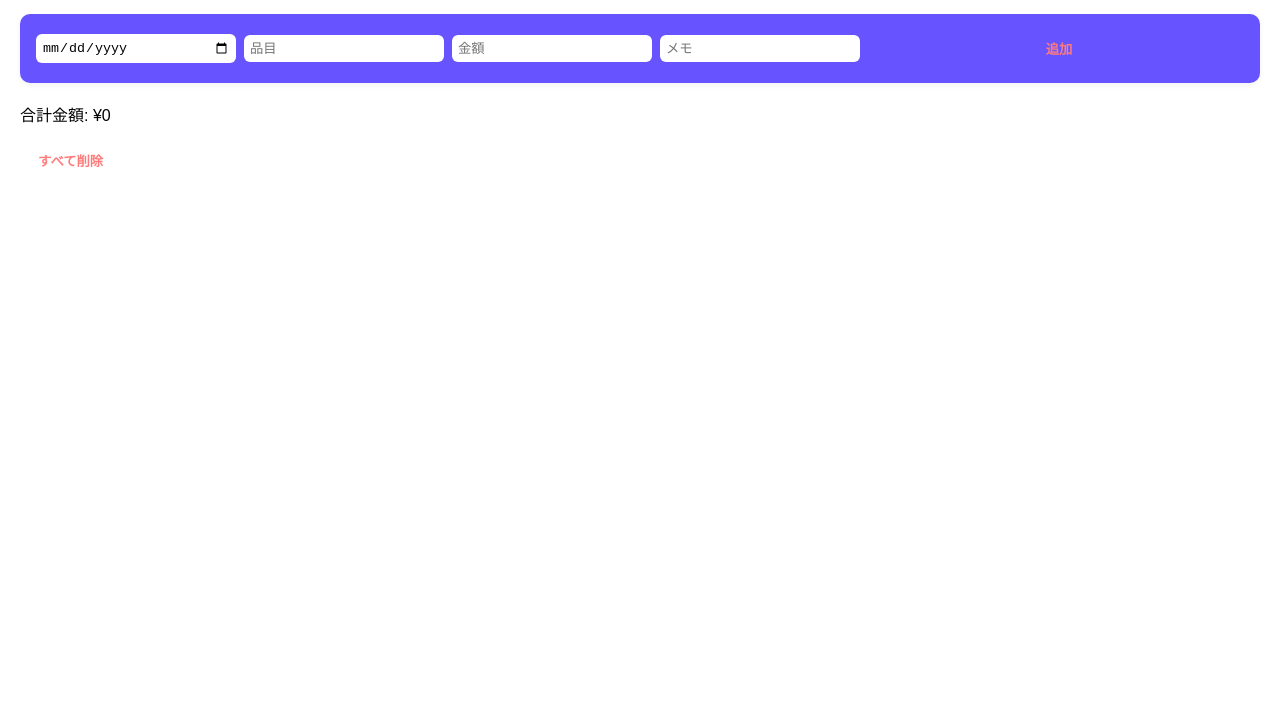
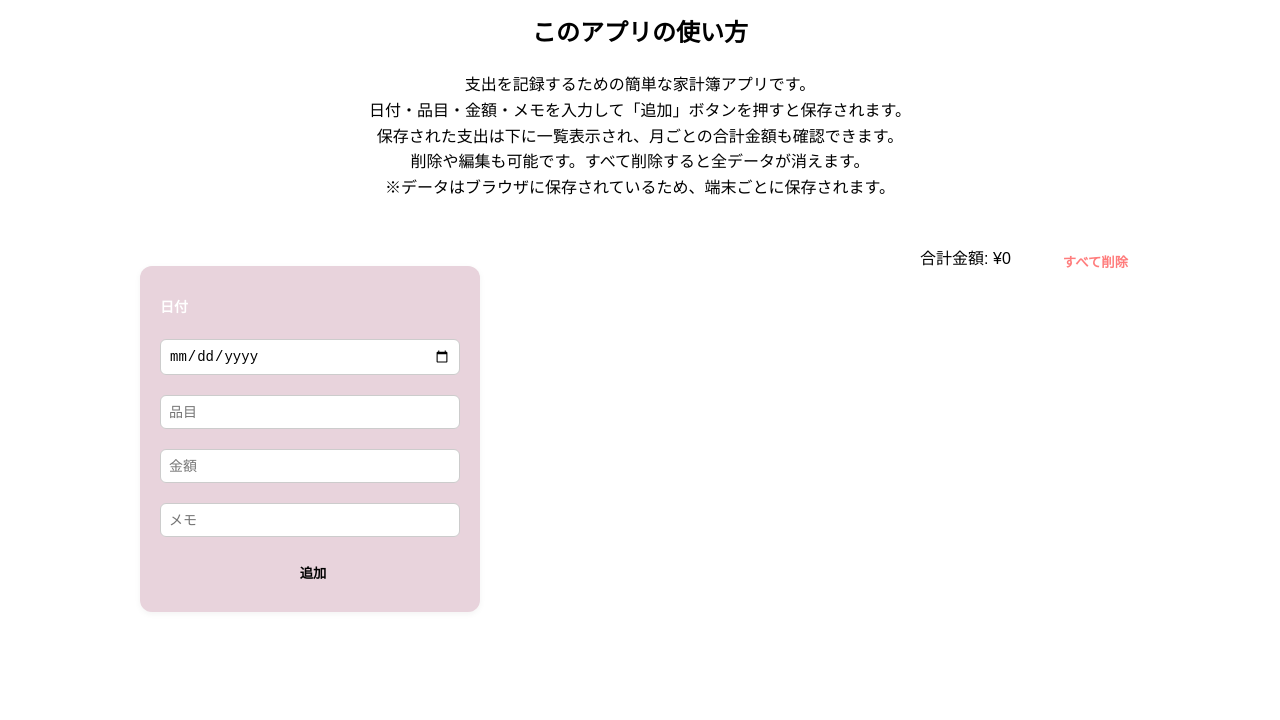
Before and after one commit to HanaWebdesign/my-kakeibo, a plain HTML site: page index.html in a window 1280 px wide. Shown: the part 80-800 px from the top of the page. Drawn offline with Linux system fonts and the light colour scheme; a web font is replaced by a local one.

Commit message:
Add files via upload

```diff
--- a/index.html
+++ b/index.html
@@ -10,7 +10,21 @@
 </head>
 <body>
   <h1>ずぼら家計簿アプリ</h1>
+  <section id="manual" class="card">
+  <h2>このアプリの使い方</h2>
+  <ul>
+    <li>支出を記録するための簡単な家計簿アプリです。</li>
+    <li>日付・品目・金額・メモを入力して「追加」ボタンを押すと保存されます。</li>
+    <li>保存された支出は下に一覧表示され、月ごとの合計金額も確認できます。</li>
+    <li>削除や編集も可能です。すべて削除すると全データが消えます。</li>
+    <li>※データはブラウザに保存されているため、端末ごとに保存されます。</li>
+  </ul>
+</section>
+
+<div class="main-container">
+  <div class="left-panel">
 <form id="expense-form">
+     <label for="expense-date">日付</label>
   <input type="date" id="expense-date" required />
   <input type="text" id="expense-name" placeholder="品目" required />
   <input type="number" id="expense-amount" placeholder="金額" required />
@@ -18,7 +32,11 @@
   <button type="submit">追加</button>
   <button id="cancel-button" type="button" style="display: none;">キャンセル</button>
 </form>
+  </div>
+
+  <div class="right-panel">
 <div id="expense-list"></div>
+</div>
 
 <p>合計金額: ¥<span id="total-amount">0</span></p>
 <button id="clear-button" type="button">すべて削除</button>
--- a/script.js
+++ b/script.js
@@ -5,17 +5,14 @@ document.addEventListener("DOMContentLoaded", () => {
   const clearButton = document.getElementById("clear-button");
   const cancelButton = document.getElementById("cancel-button");
 
-
   let expenses = JSON.parse(localStorage.getItem("expenses")) || [];
-  let editingIndex = null; // ← 編集中のインデックスを覚える用
+  let editingIndex = null;
 
   function saveExpenses() {
-    console.log("保存中：", expenses);
     localStorage.setItem("expenses", JSON.stringify(expenses));
   }
 
   function renderExpenses() {
-    console.log("読み込み時：", expenses);
     expenseList.innerHTML = "";
     const groupedByMonth = {};
     let total = 0;
@@ -47,18 +44,6 @@ const cancelButton = document.getElementById("cancel-button");
       let monthTotal = 0;
 
       for (const day in groupedByMonth[month]) {
-  groupedByMonth[month][day].forEach(exp => {
-    monthTotal += parseFloat(exp.amount);
-  });
-}
-
-const monthTotalElem = document.createElement("p");
-monthTotalElem.textContent = `合計：¥${monthTotal.toLocaleString()}`;
-monthTotalElem.style.fontWeight = "bold";
-monthTotalElem.style.marginBottom = "10px";
-monthDiv.appendChild(monthTotalElem);
-
-      for (const day in groupedByMonth[month]) {
         const dayDiv = document.createElement("div");
         const dayTitle = document.createElement("h4");
         dayTitle.textContent = day;
@@ -72,24 +57,19 @@ monthDiv.appendChild(monthTotalElem);
           deleteBtn.textContent = "削除";
           deleteBtn.style.marginLeft = "10px";
           deleteBtn.addEventListener("click", () => {
-  // 該当データだけ削除
             expenses = expenses.filter(e => e !== exp);
             saveExpenses();
             renderExpenses();
           });
 
-  // 編集ボタン
           const editBtn = document.createElement("button");
           editBtn.textContent = "編集";
           editBtn.style.marginLeft = "5px";
           editBtn.addEventListener("click", () => {
-  // フォームに値をセット
             document.getElementById("expense-name").value = exp.name;
             document.getElementById("expense-amount").value = exp.amount;
             document.getElementById("expense-memo").value = exp.memo;
             document.getElementById("expense-date").value = exp.date;
-
-  // 編集対象としてマーク（インデックス記録）
             editingIndex = expenses.indexOf(exp);
             cancelButton.style.display = "inline";
           });
@@ -97,11 +77,19 @@ editBtn.addEventListener("click", () => {
           item.appendChild(editBtn);
           item.appendChild(deleteBtn);
           dayDiv.appendChild(item);
+
+          monthTotal += parseFloat(exp.amount);
           total += parseFloat(exp.amount);
         });
 
         monthDiv.appendChild(dayDiv);
       }
+
+      const monthTotalElem = document.createElement("p");
+      monthTotalElem.textContent = `【${month} の合計：¥${monthTotal.toLocaleString()}】`;
+      monthTotalElem.style.fontWeight = "bold";
+      monthTotalElem.style.marginTop = "10px";
+      monthDiv.appendChild(monthTotalElem);
 
       expenseList.appendChild(monthDiv);
     }
@@ -119,21 +107,16 @@ item.appendChild(deleteBtn);
     const expense = { name, amount, memo, date };
 
     if (editingIndex !== null) {
-    // 編集モードなら上書き
       expenses[editingIndex] = expense;
       editingIndex = null;
+      cancelButton.style.display = "none";
     } else {
-    // 通常の追加モード
       expenses.push(expense);
+    }
+
     expenseForm.reset();
-  cancelButton.style.display = "none";
     saveExpenses();
     renderExpenses();
-  }
-
-  saveExpenses();
-  renderExpenses();
-  expenseForm.reset();
   });
 
   clearButton.addEventListener("click", () => {
@@ -143,12 +126,6 @@ item.appendChild(deleteBtn);
       renderExpenses();
     }
   });
-cancelButton.addEventListener("click", () => {
-  expenseForm.reset();
-  editingIndex = null;
-  cancelButton.style.display = "none";
-  document.addEventListener("DOMContentLoaded", () => {
-  // ...すでにあるコードの中略...
 
   cancelButton.addEventListener("click", () => {
     expenseForm.reset();
@@ -156,9 +133,5 @@ cancelButton.addEventListener("click", () => {
     cancelButton.style.display = "none";
   });
 
-
-});
-
-});
   renderExpenses();
 });
--- a/style.css
+++ b/style.css
@@ -4,6 +4,16 @@ body {
   font-family: 'Zen Maru Gothic', sans-serif;
   margin: 20px;
   line-height: 1.6;
+}
+
+h1, h2 {
+  text-align: center;
+}
+
+#manual {
+  text-align: center;
+  max-width: 600px;
+  margin: 0 auto;
 }
 
 h3, h4 {
@@ -39,27 +49,44 @@ input, textarea, select {
 }
 
 form {
-  background-color: #6753ff;
-  padding: 16px;
-  border: 2px solid var(--sub-color);
-  border-radius: 10px;
+  background-color: #e8d3dc;
+  padding: 20px;
+  border-radius: 12px;
   box-shadow: 0 2px 6px rgba(0,0,0,0.05);
-  margin-bottom: 20px;
+  margin: 30px auto;
+  max-width: 400px;
+  width: 100%;
   display: flex;
-  flex-wrap: wrap;
-  gap: 8px;
-  align-items: center;
-  justify-content: space-between;
+  flex-direction: column;
+  gap: 12px;
 }
 
-form input,
-form button {
-  flex: 1 1 150px;
-  max-width: 200px;
+form label {
+  color: white;
+  font-weight: bold;
+  font-size: 14px;
+  margin-bottom: 4px;
+}
+
+form input {
+  padding: 8px;
+  border-radius: 6px;
+  border: 1px solid #ccc;
+  font-size: 14px;
 }
 
 form button {
-  max-width: none;
+  background-color: var(--accent-color);
+  color: black;
+  font-weight: bold;
+  padding: 10px;
+  border: none;
+  border-radius: 8px;
+  cursor: pointer;
+}
+
+form button:hover {
+  background-color: var(--main-color);
 }
 
 label {
@@ -70,3 +97,47 @@ label {
   font-weight: bold;
   font-size: 14px;
 }
+
+ul {
+  list-style: none;
+  padding-left: 0;
+}
+
+.main-container {
+  display: flex;
+  gap: 40px;
+  align-items: flex-start;
+  max-width: 1000px;
+  margin: 0 auto;
+  padding: 20px;
+}
+
+.left-panel {
+  flex: 1;
+  min-width: 300px;
+}
+
+.right-panel {
+  flex: 2;
+}
+
+#expense-list {
+  max-width: 600px;
+  margin: 0 auto;
+  padding: 20px 10px;
+}
+
+p, #clear-button {
+  text-align: center;
+  margin: 10px auto;
+  display: block;
+}
+
+@media screen and (max-width: 600px) {
+  form {
+    grid-template-columns: 1fr;
+  }
+.main-container {
+    flex-direction: column;
+  }
+}
```
Lines whose indentation alone changed are shown as unchanged.
